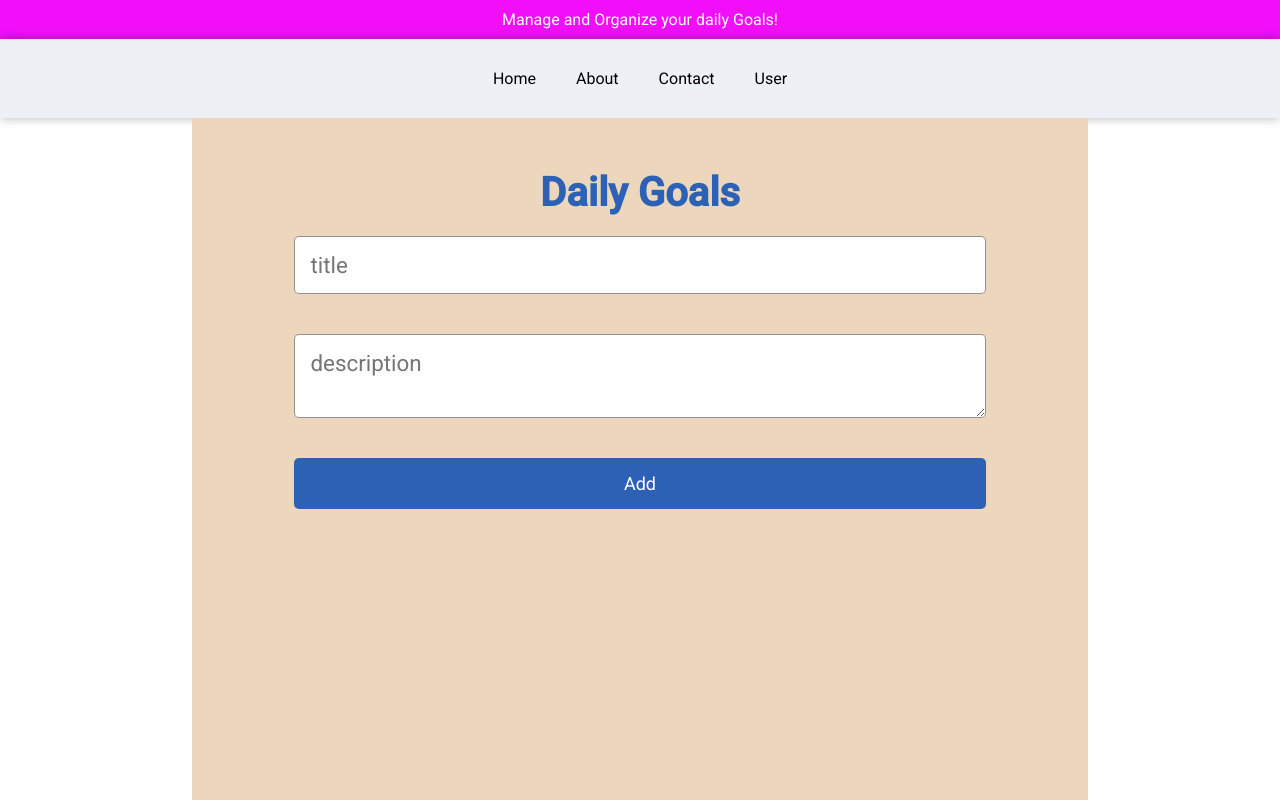
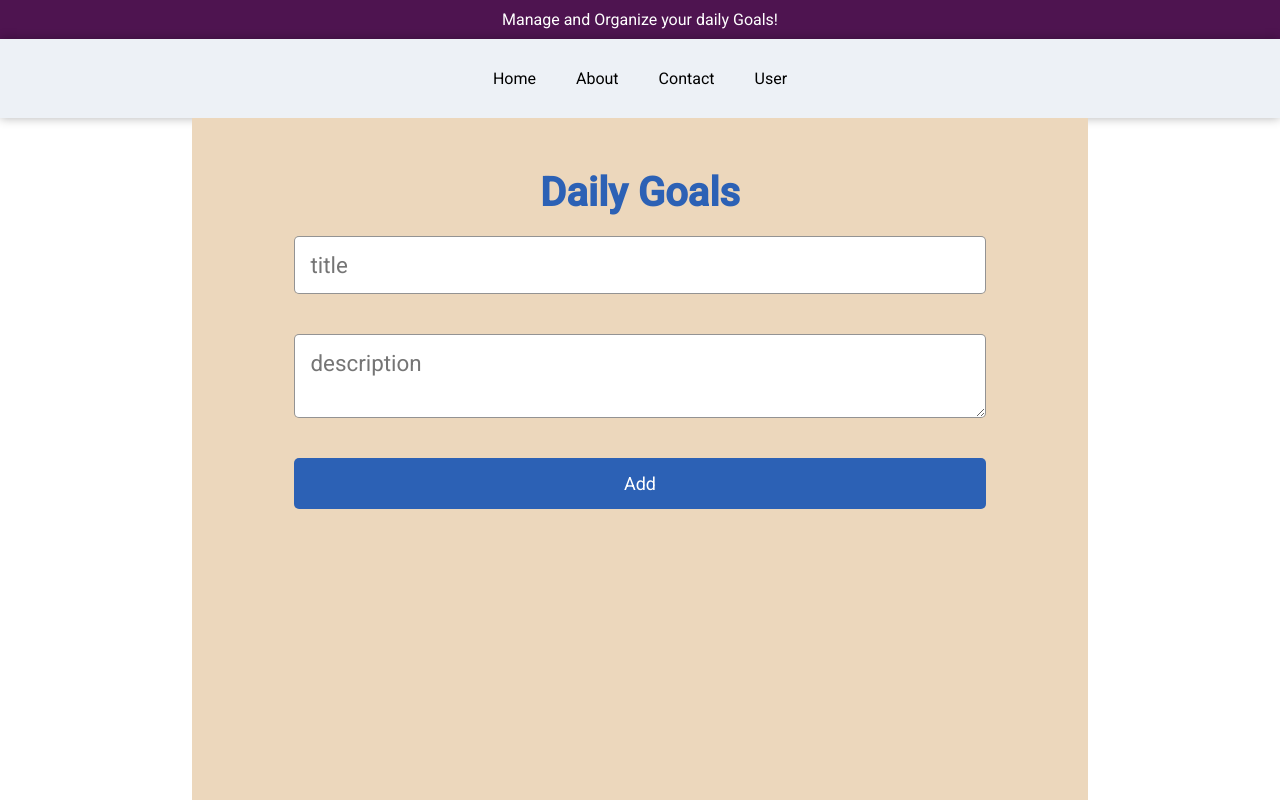
Before and after one commit to VyavahareOnkar/myDailyGoals, a React (Create React App) app: page / in a window 1280 px wide. Shown: the top 800 px of the page. Built offline with nearby package versions, Linux system fonts and the light colour scheme.

Commit message:
changes are done finally

```diff
--- a/src/App.css
+++ b/src/App.css
@@ -7,7 +7,7 @@
 }
 
 nav {
-  background-color: rgb(240, 15, 248);
+  background-color: rgb(78, 20, 80);
   color: white;
   padding: 10px;
   text-align: center;
```
